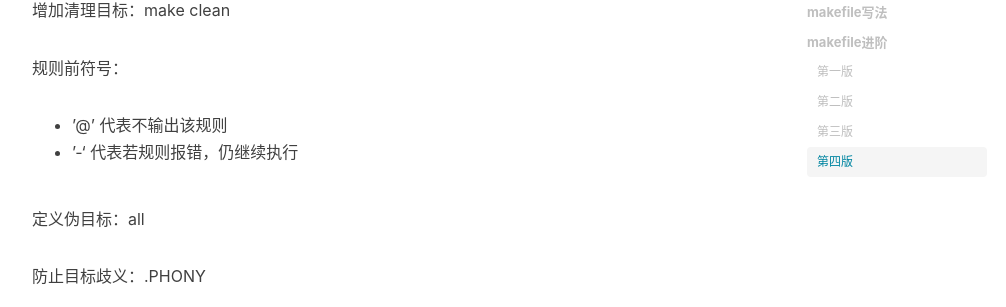
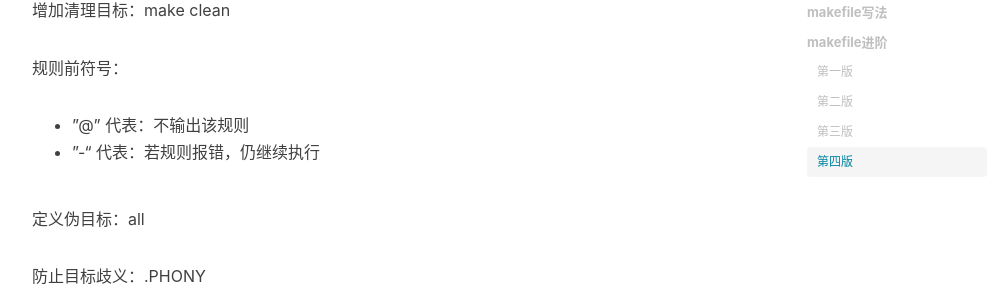
Before and after one commit to LLLbin/LLLbin.github.io, a Jekyll site: the page built from _posts/2021-02-06-Linux-makefile.md, in a window 1280 px wide and 900 px high, scrolled down 3038 px. Shown: the part 152-459 px from the top of the window, without its empty margins (233-1239 px from the left). Built offline with Jekyll 4.4.1, drawn with Linux system fonts in a browser that asks for light colours; nearby versions of some CDN libraries; comment, search, counter and statistics services are not loaded.

```diff
--- a/_posts/2021-02-06-Linux-makefile.md
+++ b/_posts/2021-02-06-Linux-makefile.md
@@ -127,8 +127,8 @@ clean:
 增加清理目标：make clean
 
 规则前符号：
-- '@' 代表不输出该规则
-- '-' 代表若规则报错，仍继续执行
+- "@" 代表：不输出该规则
+- "-" 代表：若规则报错，仍继续执行
 
 定义伪目标：all
 
```
